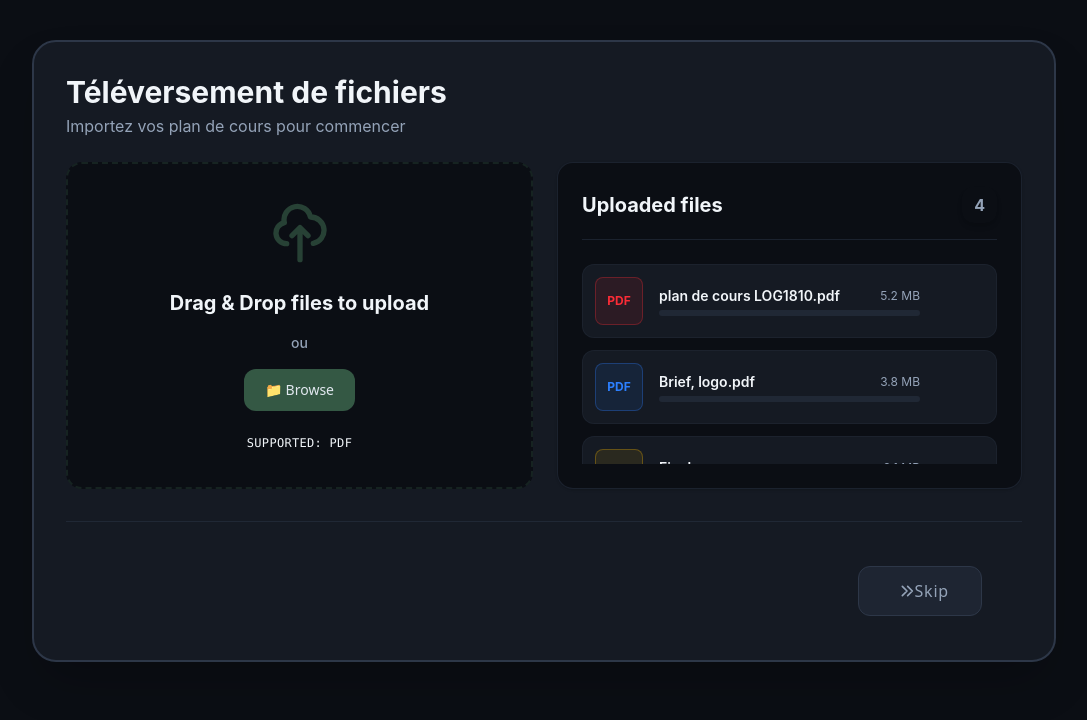
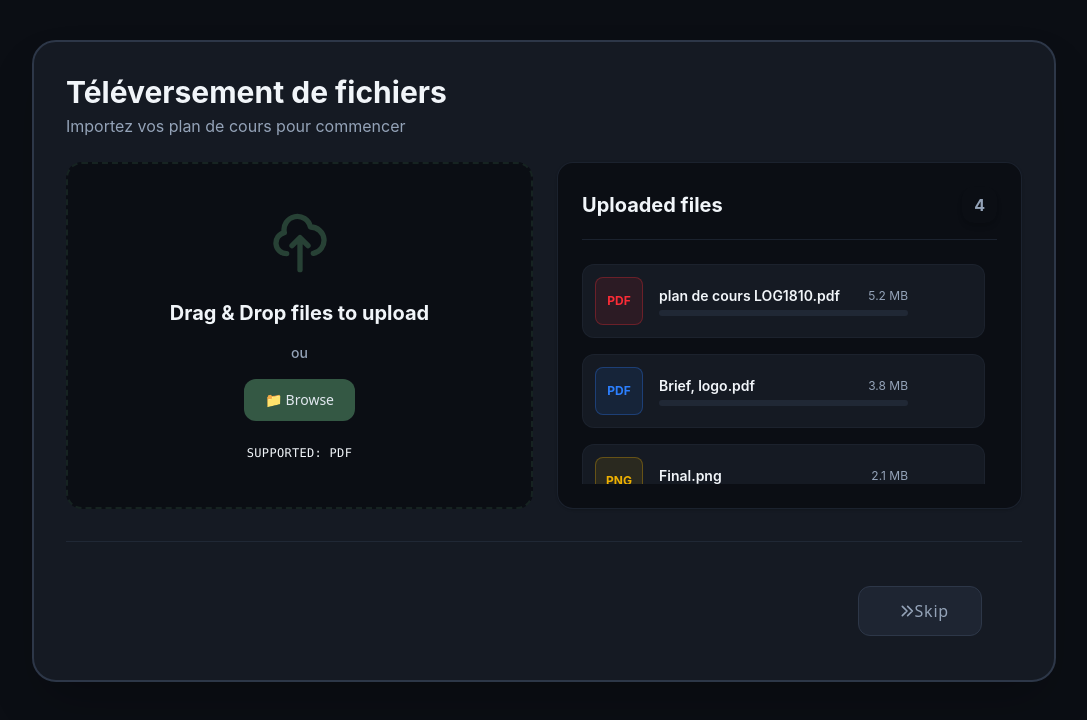
Before and after one commit to nabalma/projetKairos, an Angular app: page / in a window 1280 px wide. Shown: the top 720 px of the page, without its empty margins (96-1183 px from the left). Built offline with nearby package versions, Linux system fonts and the light colour scheme.

Commit message:
feat: add custom scrollbar styles for improved UI experience and update file upload component layout

```diff
--- a/src/app/features/file-upload/components/upload-page/upload-page.html
+++ b/src/app/features/file-upload/components/upload-page/upload-page.html
@@ -69,7 +69,8 @@
           </div>
 
           <!-- Liste des fichiers (plus large, moins de hauteur par élément) -->
-          <div class="space-y-3 max-h-[200px] overflow-y-auto">
+          <!-- <div class="space-y-3 max-h-[200px] overflow-y-auto"> -->
+        <div class="space-y-4 overflow-y-auto max-h-[220px] scrollbar-obsidian pr-3">
 
             <!-- Fichier 1: Final.pdf -->
             <div class="flex items-center gap-4 p-3 bg-surface rounded-xl group hover:bg-primary-soft/50 transition-all duration-200 border border-border/30 hover:border-primary/50">
--- a/src/styles.css
+++ b/src/styles.css
@@ -35,6 +35,33 @@
   --radius-btn: 0.75rem;    /* Arrondi des boutons (12px) */
 }
 
+@layer utilities {
+  /* Classe pour la scrollbar style "Deep Focus" */
+  .scrollbar-obsidian {
+    /* Pour Firefox */
+    scrollbar-width: thin;
+    scrollbar-color: #374151 transparent; /* Thumb (Gris foncé) / Track (Invisible) */
+  }
+
+  /* Pour Chrome, Edge, Safari */
+  .scrollbar-obsidian::-webkit-scrollbar {
+    width: 6px; /* Très fine */
+  }
+
+  .scrollbar-obsidian::-webkit-scrollbar-track {
+    background: transparent; /* Le fond est invisible, on voit la couleur de la carte */
+  }
+
+  .scrollbar-obsidian::-webkit-scrollbar-thumb {
+    background-color: #1F2937; /* Un gris très foncé (couleur de bordure subtile) */
+    border-radius: 20px;       /* Pill shape (arrondi) */
+    border: 1px solid transparent; /* Marge interne pour détacher le thumb */
+  }
+
+  .scrollbar-obsidian::-webkit-scrollbar-thumb:hover {
+    background-color: #4B5563; /* S'éclaire légèrement au survol pour l'interaction */
+  }
+}
 /* Application globale pour forcer le mode sombre */
 body {
   background-color: var(--color-background);
```
Also changed, not shown: 1 other file (tests, documents, lock files or other folders).
